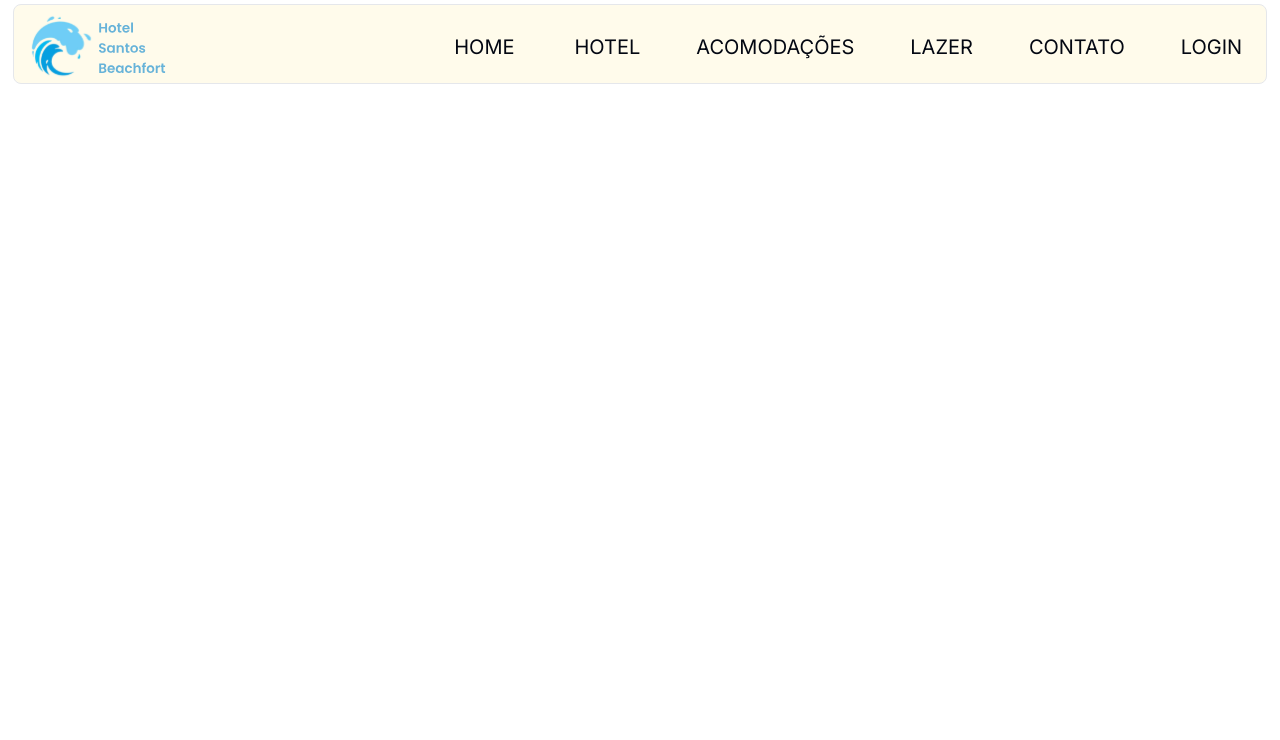
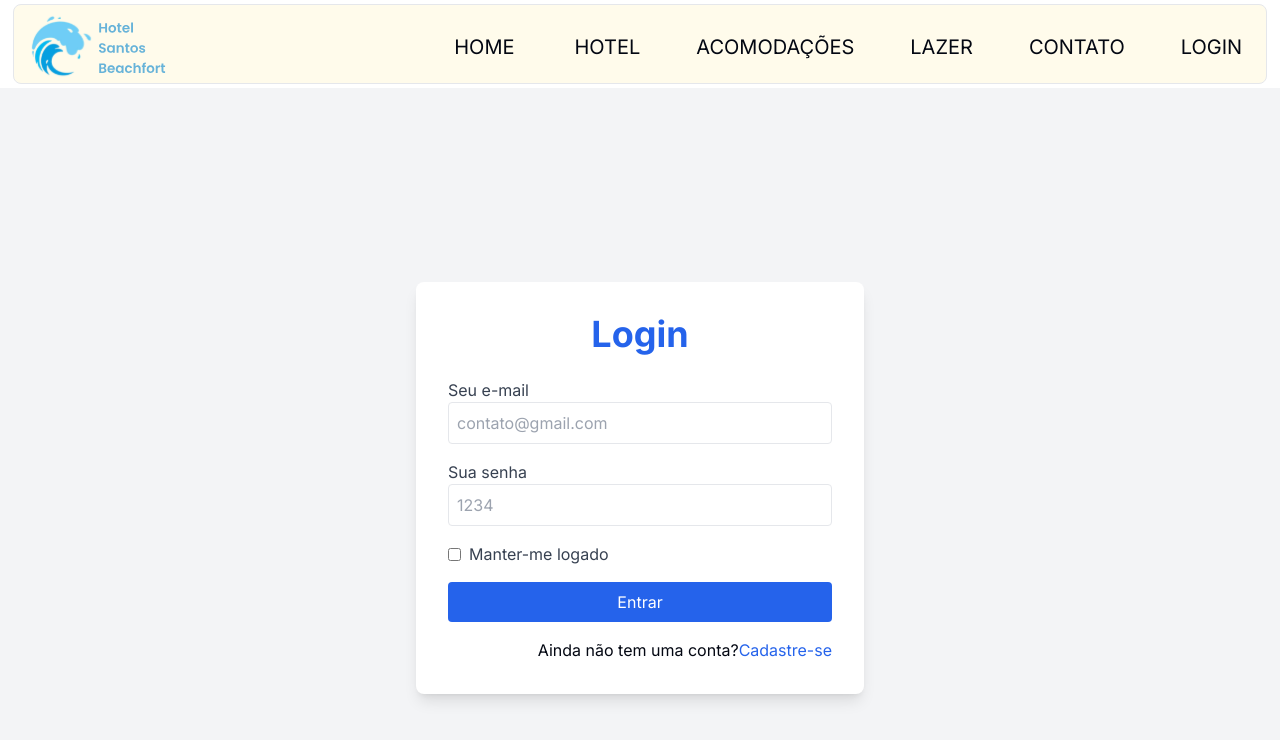
Before and after one commit to hbeckerzz/hotel-santos-beachtfront, a Next.js app: page /login in a window 1280 px wide. Shown: the top 740 px of the page. Built offline with nearby package versions, Linux system fonts and the light colour scheme.

Commit message:
Update page.tsx

```diff
--- a/src/app/(pages)/login/page.tsx
+++ b/src/app/(pages)/login/page.tsx
@@ -1,5 +1,5 @@
 import Header from "@/components/header/Header";
-
+import LoginComponente from "@/components/Logincomponente/Logincomponente";
 
 
 
@@ -7,6 +7,7 @@ export default function Login(){
     return(
         <main>
             <Header/>
+            <LoginComponente />
         </main>
     )
 }
```
